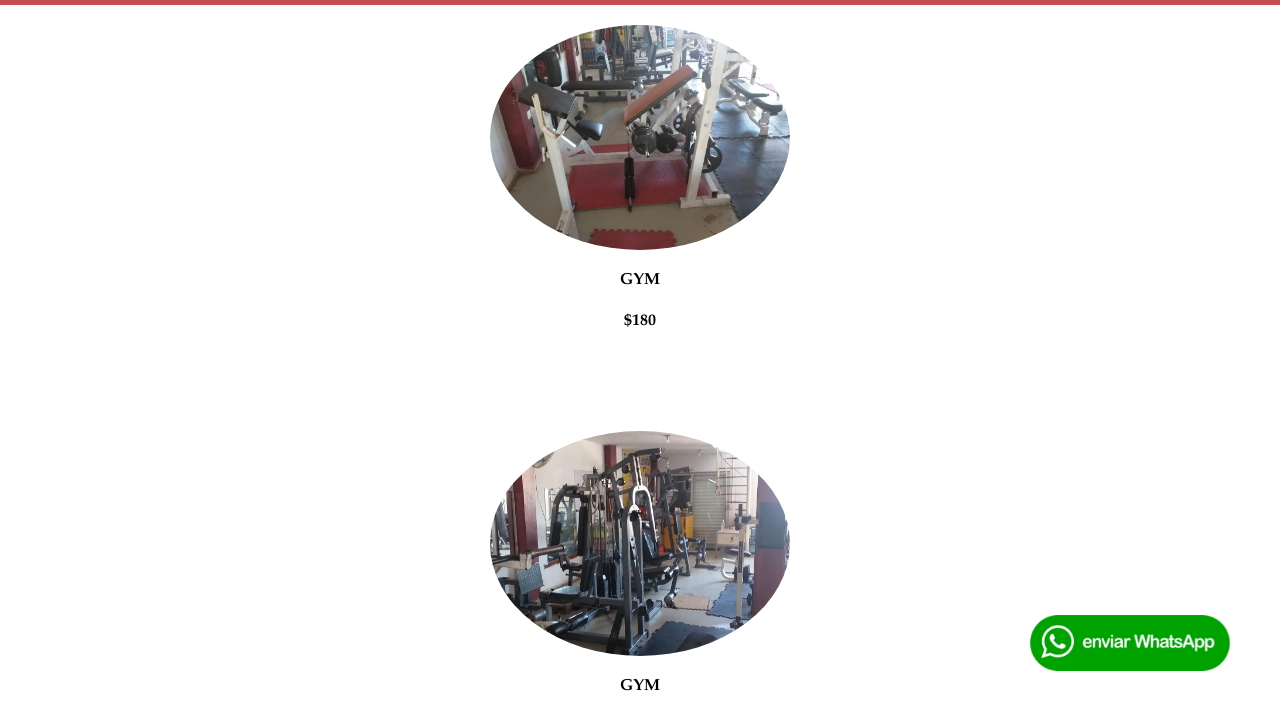
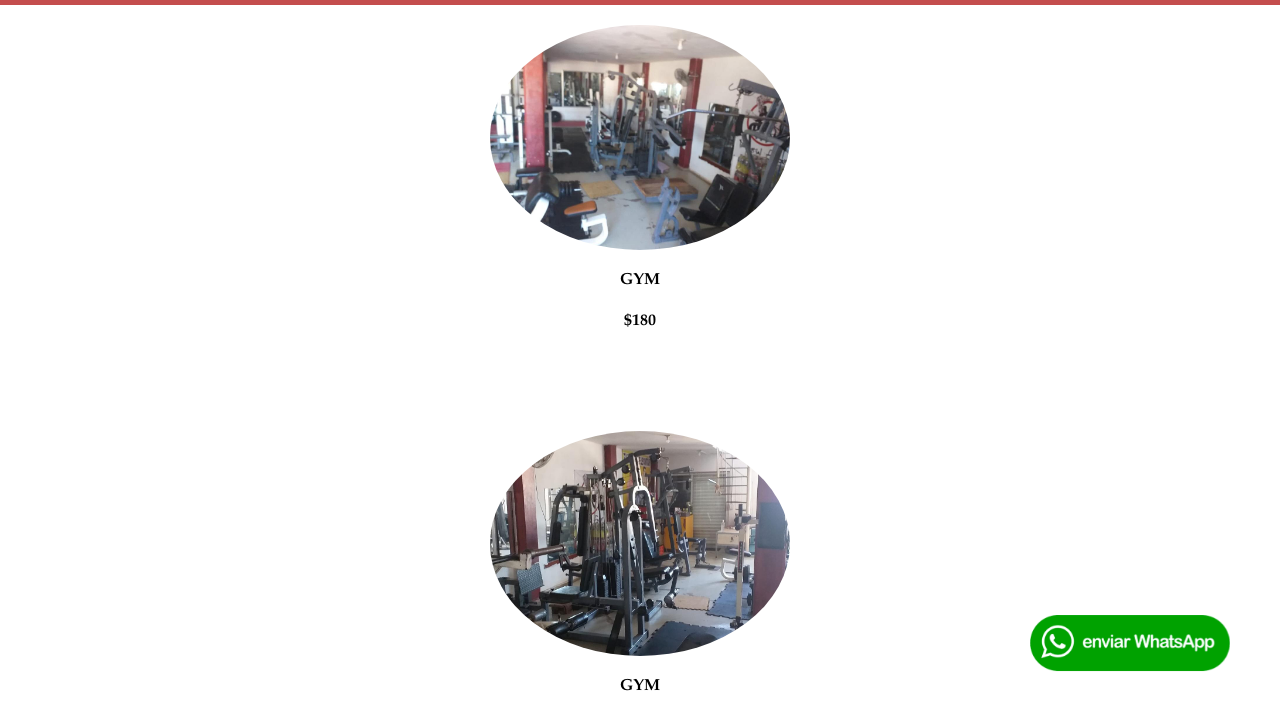
Before and after one commit to emmanuel10zm/emmanuel10zm, a plain HTML site: page conocenos.html in a window 1280 px wide. Shown: the part 75-789 px from the top of the page. Drawn offline with Linux system fonts and the light colour scheme; a web font is replaced by a local one.

Commit message:
Update conocenos.html

```diff
--- a/conocenos.html
+++ b/conocenos.html
@@ -35,7 +35,7 @@
     <!--=======================BODY==================-->
     <div class="contener">
         <div class="conte1">
-            <img src="/fondo/gym (1).png" alt="">
+            <img src="/fondo/gym (1).jpg" alt="">
         </div>
         <h4>GYM</h4>
         <h4>$180</h4>
```
